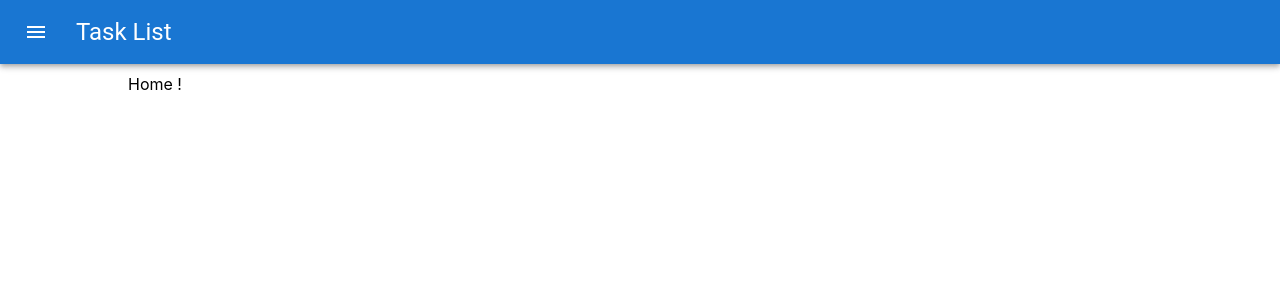
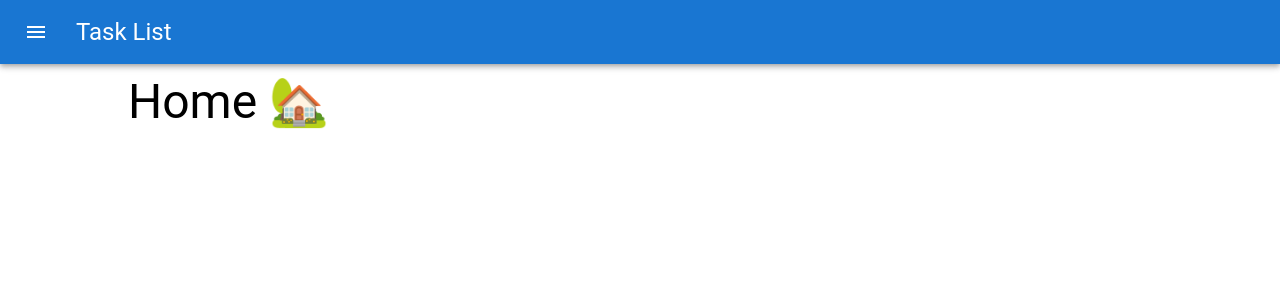
Before and after one commit to FormCours/Interface3Namur_JS2022_FilRouge_React, a React (Create React App) app: page / in a window 1280 px wide. Shown: the top 300 px of the page. Built offline with nearby package versions, Linux system fonts and the light colour scheme.

Commit message:
Custom title on page

```diff
--- /dev/null
+++ b/src/components/title-page/title-page.jsx
@@ -0,0 +1,16 @@
+import { Typography } from '@mui/material';
+
+const TitlePage = ({ className, children }) => {
+
+    return (
+        <Typography component='h1' variant='h3' className={className} >
+            {children}
+        </Typography>
+    );
+};
+
+TitlePage.defaultProps = {
+    className: ''
+};
+
+export default TitlePage;
--- a/src/pages/about/about.jsx
+++ b/src/pages/about/about.jsx
@@ -1,8 +1,12 @@
+import TitlePage from '../../components/title-page/title-page';
+
 const About = () => {
 
     return (
         <>
-            About !
+            <TitlePage>
+                A propos !
+            </TitlePage>
 
         </>
     );
--- a/src/pages/errors/not-found.jsx
+++ b/src/pages/errors/not-found.jsx
@@ -1,8 +1,12 @@
+import TitlePage from '../../components/title-page/title-page';
 
 const NotFound = () => {
     return (
         <>
-            Page non trouvé (╯°□°）╯︵ ┻━┻
+            <TitlePage>
+                Page non trouvé (╯°□°）╯︵ ┻━┻
+            </TitlePage>
+
         </>
     );
 };
--- a/src/pages/home/home.jsx
+++ b/src/pages/home/home.jsx
@@ -1,8 +1,12 @@
+import TitlePage from '../../components/title-page/title-page';
+
 const Home = () => {
 
     return (
         <>
-            Home !
+            <TitlePage>
+                Home 🏡
+            </TitlePage>
 
         </>
     );
```
